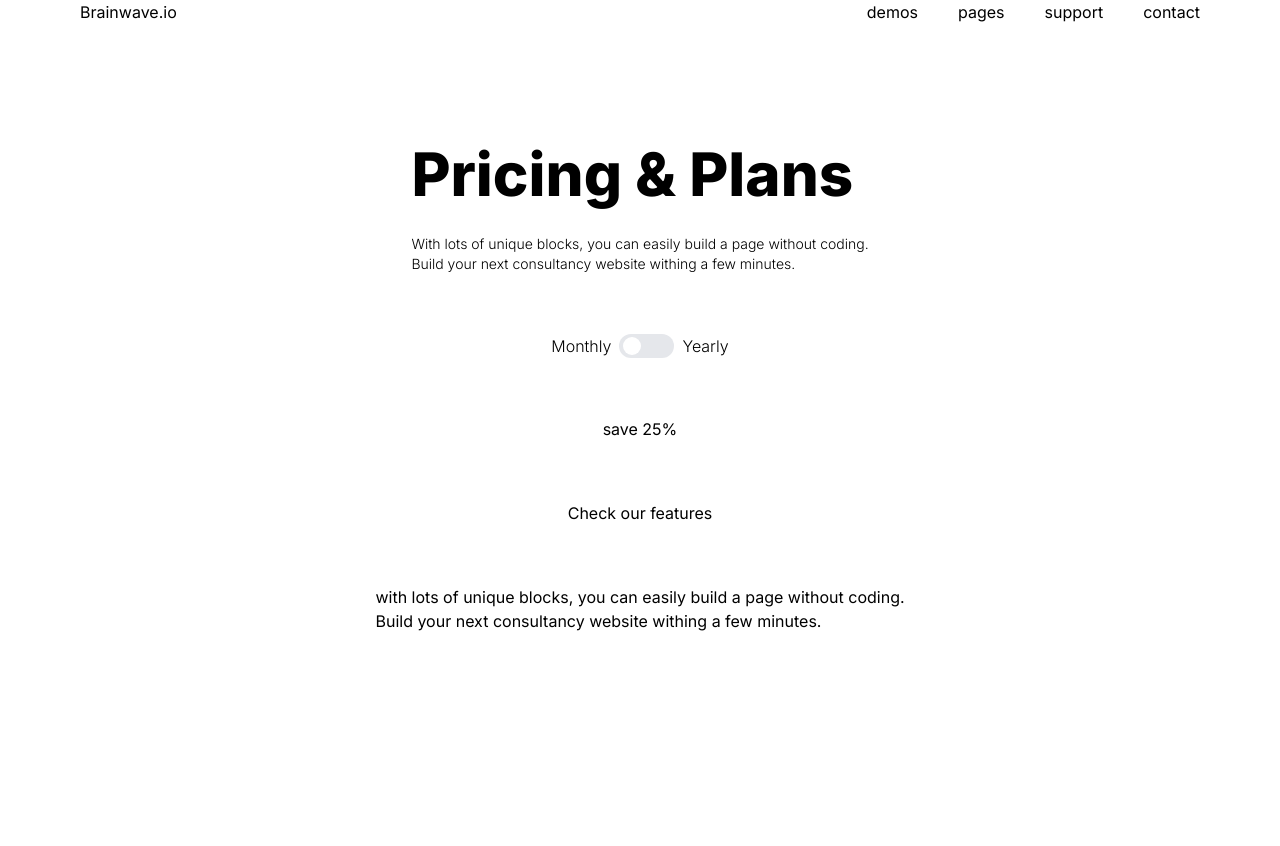
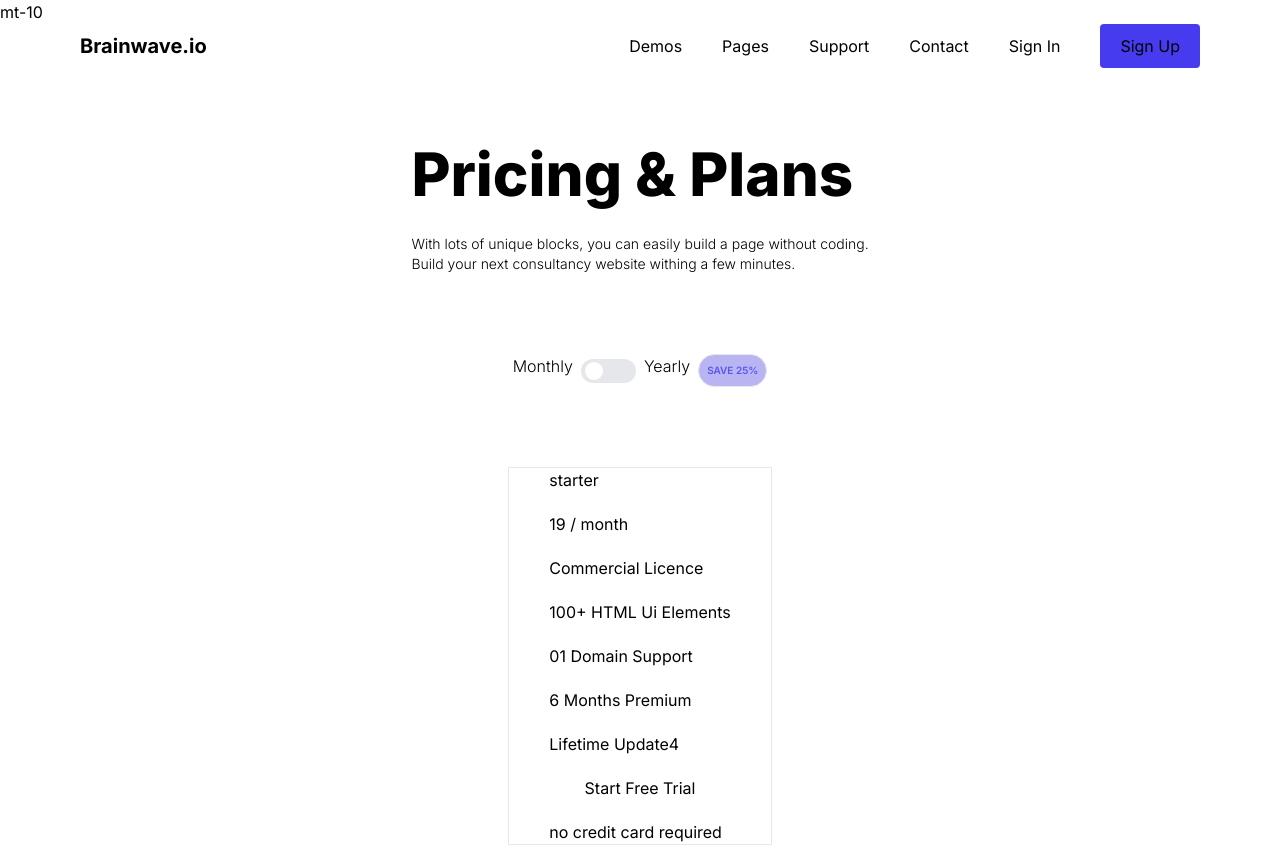
Before and after one commit to bp289/umbrl-task, a Next.js app: page / in a window 1280 px wide. Shown: the top 846 px of the page. Built offline with nearby package versions, Linux system fonts and the light colour scheme.

Commit message:
finished 1 hour

```diff
--- a/src/app/components/Footer.tsx
+++ b/src/app/components/Footer.tsx
@@ -3,7 +3,7 @@ import React from "react";
 type Props = {};
 
 const Footer = (props: Props) => {
-  return <footer className="bg-red-200">Footer</footer>;
+  return <footer className="bg-[#161C2D] h-[565px]">F</footer>;
 };
 
 export default Footer;
--- a/src/app/components/Header.tsx
+++ b/src/app/components/Header.tsx
@@ -2,21 +2,31 @@ import React from "react";
 
 type Props = {};
 
-const navList: string[] = ["demos", "pages", "support", "contact"];
+const navList: string[] = ["Demos", "Pages", "Support", "Contact"];
 
 const Header = (props: Props) => {
   return (
     <header className="bg-white w-full h-[3rem] ">
-      <div className="flex justify-between items-center mx-20">
-        <h1 className="text-black">Brainwave.io</h1>
+      mt-10
+      <div className="flex justify-between items-center mx-20 mt-2">
+        <h1 className="text-black text-xl font-bold">Brainwave.io</h1>
         <div>
           {navList.map((item) => {
             return (
-              <a key={item} className="text-black ml-10" href={`/${item}`}>
+              <a key={item} className="text-black ml-10 " href={`/${item}`}>
                 {item}
               </a>
             );
           })}
+          <a className="text-black ml-10 " href={`/SignIn`}>
+            Sign In
+          </a>
+
+          <a
+            className=" ml-10 rounded bg-[#473BF0] px-5 py-3 "
+            href={`/SignIn`}>
+            Sign Up
+          </a>
         </div>
       </div>
     </header>
--- a/src/app/components/Hero.tsx
+++ b/src/app/components/Hero.tsx
@@ -1,20 +1,19 @@
 import React from "react";
-
+import { TextSection } from "./TextSection";
 type Props = {};
 
 export const Hero = (props: Props) => {
   return (
     <section className=" flex flex-col gap-[30px]">
       <h1 className="text-black text-6xl font-extrabold">Pricing & Plans</h1>
-      <div>
-        <p className="text-black text-sm font-light">
+
+      <TextSection>
+        <p>
           With lots of unique blocks, you can easily build a page without
           coding.
         </p>
-        <p className="text-black text-sm font-light">
-          Build your next consultancy website withing a few minutes.
-        </p>
-      </div>
+        <p>Build your next consultancy website withing a few minutes.</p>
+      </TextSection>
     </section>
   );
 };
--- /dev/null
+++ b/src/app/components/TextSection.tsx
@@ -0,0 +1,9 @@
+import React, { Children } from "react";
+
+type Props = {
+  children: React.ReactNode;
+};
+
+export const TextSection = ({ children }: Props) => {
+  return <div className="text-black text-sm font-light">{children}</div>;
+};
--- a/src/app/components/TierCard.tsx
+++ b/src/app/components/TierCard.tsx
@@ -4,26 +4,31 @@ type Props = {
   price: number;
   tierName: string;
   buttonType: "dark" | "light";
-  tierPerks: [{ included: boolean; value: string }];
+  tierPerks: {
+    value: string;
+    included: boolean;
+  }[];
 };
 
 export const TierCard = ({ price, tierName, buttonType, tierPerks }: Props) => {
   return (
-    <div>
+    <div className="text-black border flex flex-col px-10 gap-[20px]">
       <p>{tierName}</p>
       <p>{price} / month</p>
       {tierPerks.map(
         ({ included, value }: { included: boolean; value: string }) => (
-          <p key={value}>{value}</p>
+          <p className="capitalize" key={value}>
+            {value}
+          </p>
         )
       )}
       {buttonType === "dark" ? (
-        <button>dark button</button>
+        <button>Start Free Trial</button>
       ) : (
-        <button>light button</button>
+        <button>Start Free Trial</button>
       )}
 
-      <p>no credit card required</p>
+      <p className="no credit card required."> no credit card required</p>
     </div>
   );
 };
--- a/src/app/page.tsx
+++ b/src/app/page.tsx
@@ -1,21 +1,68 @@
 import Image from "next/image";
 import { Hero } from "./components/Hero";
 import { Toggle } from "./components/Toggle";
+import { TextSection } from "./components/TextSection";
+import { FeatureCard } from "./components/FeatureCard";
+import { TierCard } from "./components/TierCard";
+
+type Tier = {
+  tierName: string;
+  buttonType: "light" | "dark";
+  price: number;
+  tierPerks: {
+    value: string;
+    included: boolean;
+  }[];
+};
+
+const tierList: Tier[] = [
+  {
+    tierName: "starter",
+    buttonType: "light",
+    price: 19,
+    tierPerks: [
+      { value: "commercial licence", included: true },
+      { value: "100+ HTML ui elements", included: true },
+      { value: "01 Domain support", included: true },
+      { value: "6 months premium", included: false },
+      { value: "lifetime Update4", included: false },
+    ],
+  },
+];
+
 export default function Home() {
   return (
-    <main className="flex min-h-screen flex-col items-center justify-between p-24 bg-white">
+    <main className="flex min-h-screen flex-col items-center gap-20 p-24 bg-white">
       <Hero />
-      <Toggle />
-      <p>save 25%</p>
-      <h1>Check our features</h1>
-      <section>
+      <div className="flex gap-2">
+        <Toggle />
+        <p className="text-[#5a54f2] font-semibold border bg-[#b8b5f2] p-2 rounded-full uppercase text-[10px]">
+          save 25%
+        </p>
+      </div>
+
+      <div>
+        {tierList.map((tierItem: Tier) => {
+          const { price, tierName, buttonType, tierPerks } = tierItem;
+          return (
+            <TierCard
+              key={tierName}
+              price={price}
+              tierName={tierName}
+              buttonType={buttonType}
+              tierPerks={tierPerks}
+            />
+          );
+        })}
+      </div>
+      <h1 className="text-black text-6xl font-extrabold">Check our features</h1>
+      <TextSection>
         <p>
           with lots of unique blocks, you can easily build a page without
           coding.
         </p>
         <p>Build your next consultancy website withing a few minutes.</p>
-      </section>
-
+      </TextSection>
       <div className="grid grid-cols-1 sm:grid-cols-2 md:grid-cols-3 lg:grid-cols-4 xl:grid-cols-5 gap-10"></div>
       <div>
         <div></div>
```
